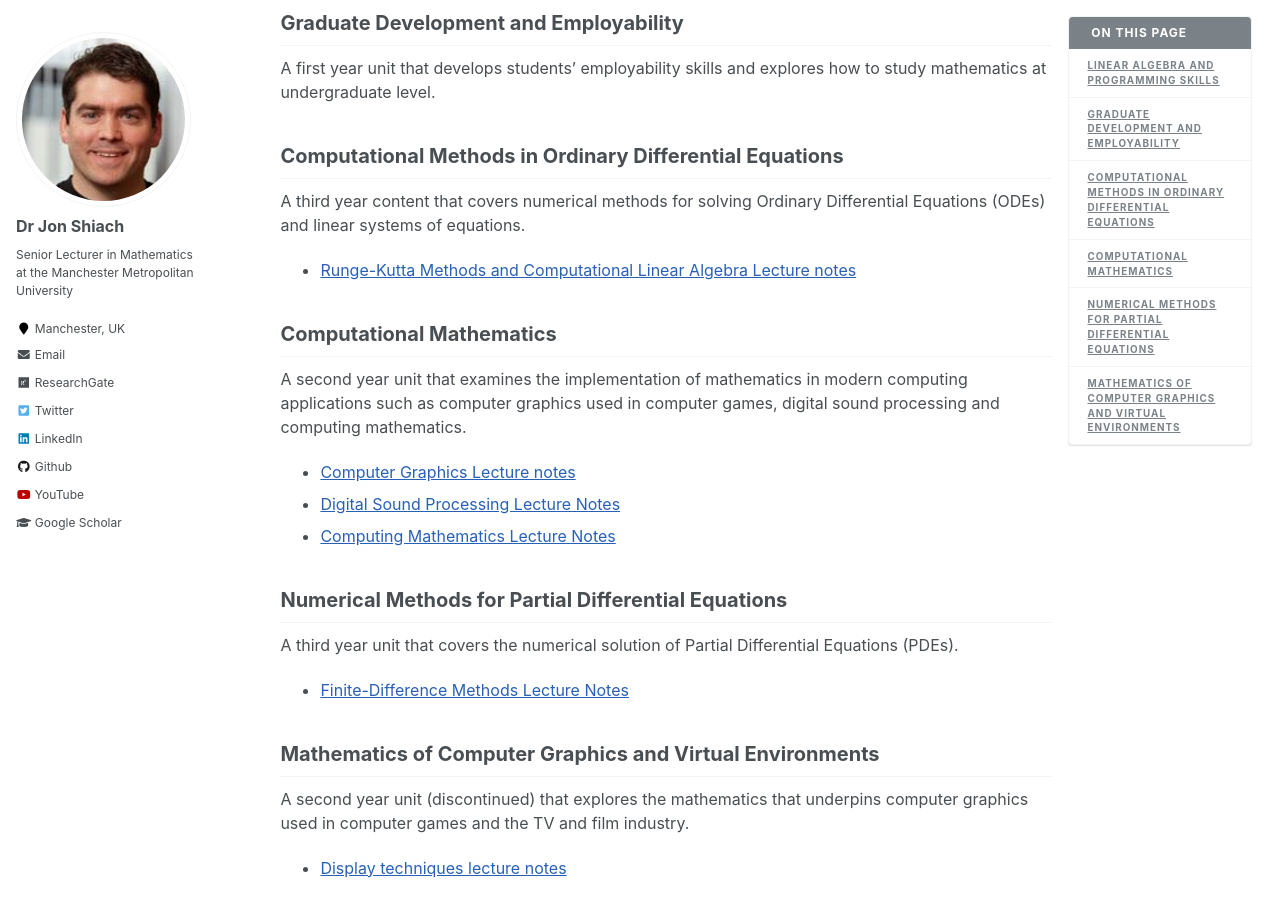
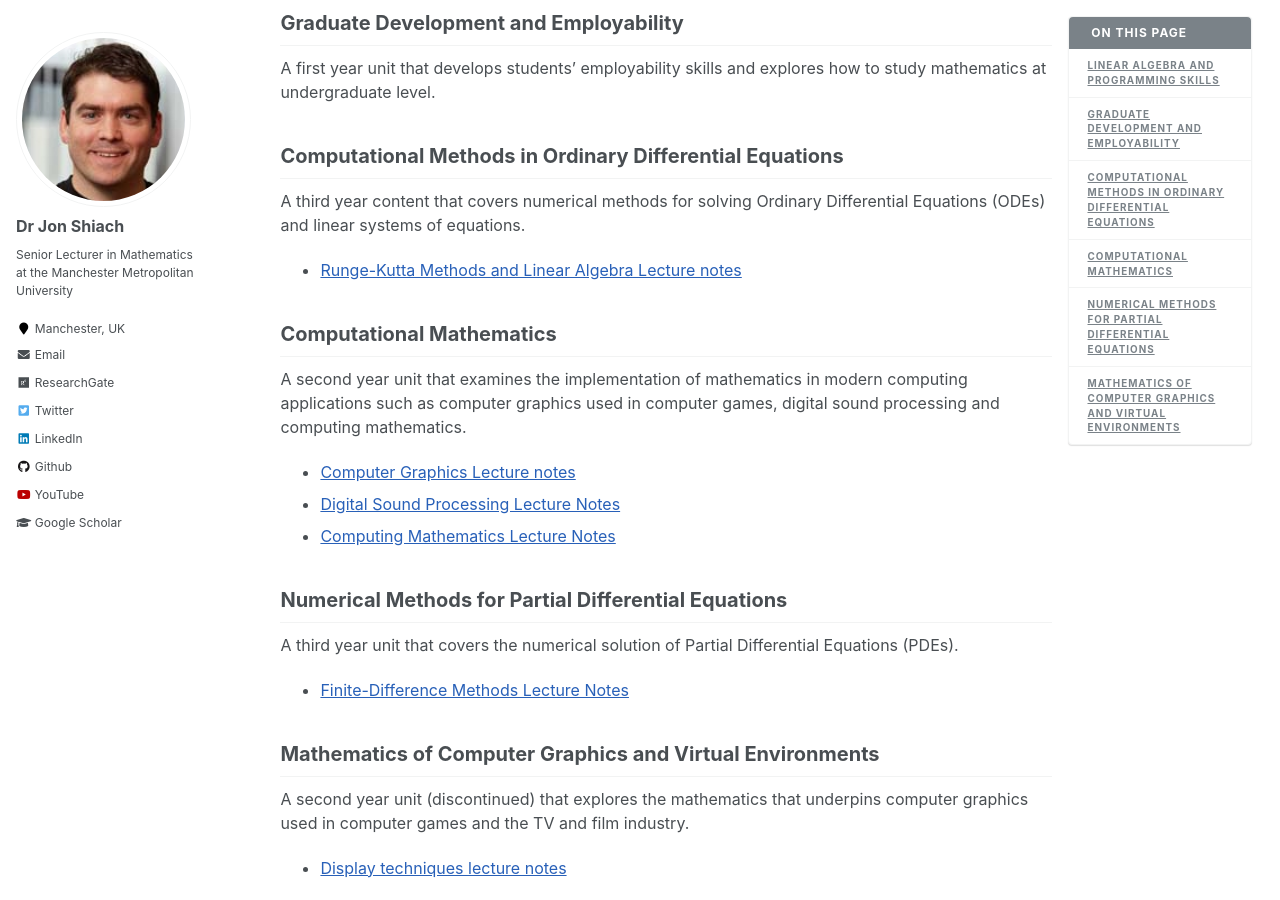
Before and after one commit to jonshiach/jonshiach.github.io, a Jekyll site: the page built from _pages/teaching.md, in a window 1280 px wide and 900 px high, scrolled down 519 px. Built offline with Jekyll 4.4.1, drawn with Linux system fonts in a browser that asks for light colours.

```diff
--- a/_pages/teaching.md
+++ b/_pages/teaching.md
@@ -30,7 +29,7 @@ A first year unit that develops students' employability skills and explores how
 
 A third year content that covers numerical methods for solving Ordinary Differential Equations (ODEs) and linear systems of equations.
 
-- <a href="https://jonshiach.github.io/ODEs-book/" target="_blank">Runge-Kutta Methods and Computational Linear Algebra Lecture notes</a>
+- <a href="https://jonshiach.github.io/ODEs-book/" target="_blank">Runge-Kutta Methods and Linear Algebra Lecture notes</a>
 
 ## Computational Mathematics
 
@@ -38,7 +37,7 @@ A second year unit that examines the implementation of mathematics in modern com
 
 - [Computer Graphics Lecture notes](/files/notes/graphics_notes.pdf){:target="_blank"}
 - [Digital Sound Processing Lecture Notes](/files/notes/sound_processing_notes.pdf){:target="_blank"}
-- [Computing Mathematics Lecture Notes](/files/notes/computing_maths_notes.pdf)
+- [Computing Mathematics Lecture Notes](/files/notes/computing_maths_notes.pdf){:target="_blank"}
 
 ## Numerical Methods for Partial Differential Equations
 
```
Also changed, not shown: other parts of _pages/teaching.md (+0 -1 lines), images/favicon.jpeg (added), images/favicon.png, 8 other files.
